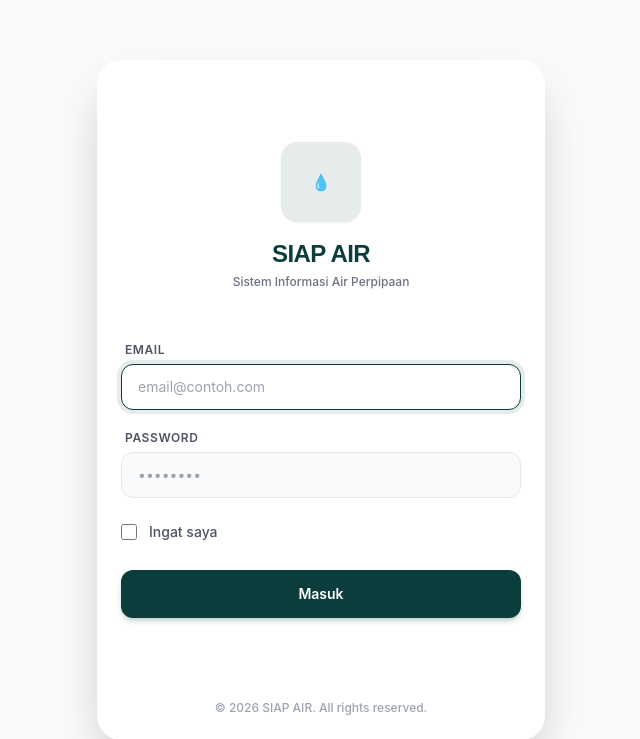
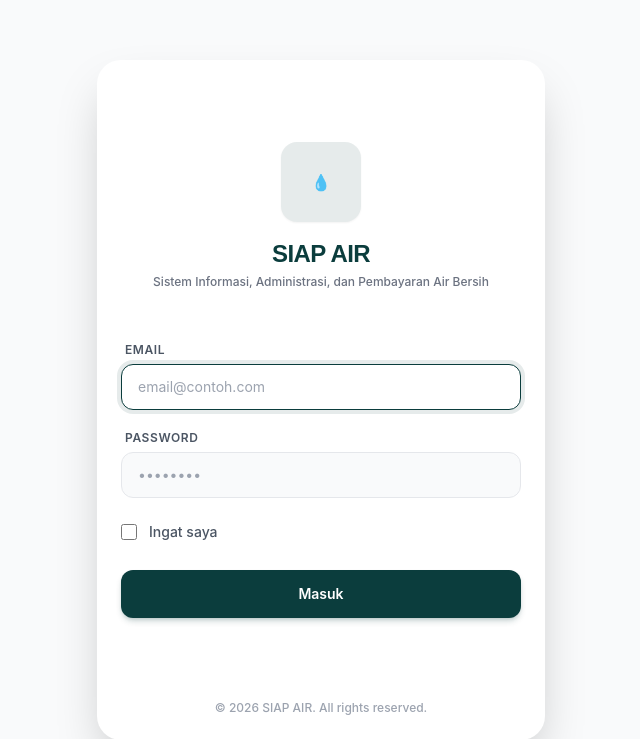
Before and after one commit to ariefprogrammer/siapair, a Laravel app: page /login in a window 1280 px wide. Shown: the top 739 px of the page, without its empty margins (319-959 px from the left). Run offline with Laravel 12, Linux system fonts and the light colour scheme; data that the repository does not hold is empty; some libraries are stand-ins or nearby versions.

Commit message:
fix auth page

```diff
--- a/resources/views/auth/login.blade.php
+++ b/resources/views/auth/login.blade.php
@@ -31,7 +31,7 @@
                     @endif
                 </div>
                 <h1 class="text-2xl font-bold text-[#0B3D3D] tracking-tight">{{ $configGeneral->app_name ?? 'SIAP AIR' }}</h1>
-                <p class="text-gray-500 text-xs mt-1 font-medium">Sistem Informasi Air Perpipaan</p>
+                <p class="text-gray-500 text-xs mt-1 font-medium">Sistem Informasi, Administrasi, dan Pembayaran Air Bersih</p>
             </div>
 
             @if($errors->any())
```
